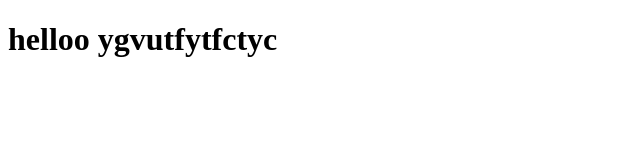
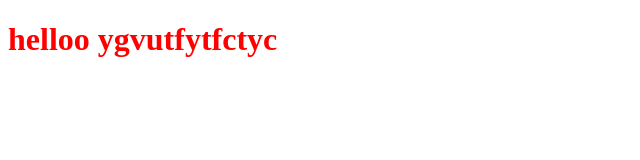
Before and after one commit to Nirbhay231/Batman, a plain HTML site: page index.html in a window 1280 px wide. Shown: the whole page, without its empty margins (0-640 px from the left). Drawn offline with Linux system fonts and the light colour scheme.

Commit message:
Update index.html

```diff
--- a/index.html
+++ b/index.html
@@ -6,6 +6,6 @@
     <title>Document</title>
 </head>
 <body>
-    <h1>helloo ygvutfytfctyc</h1>
+    <h1 style="color: red;">helloo ygvutfytfctyc</h1>
 </body>
 </html>
```
